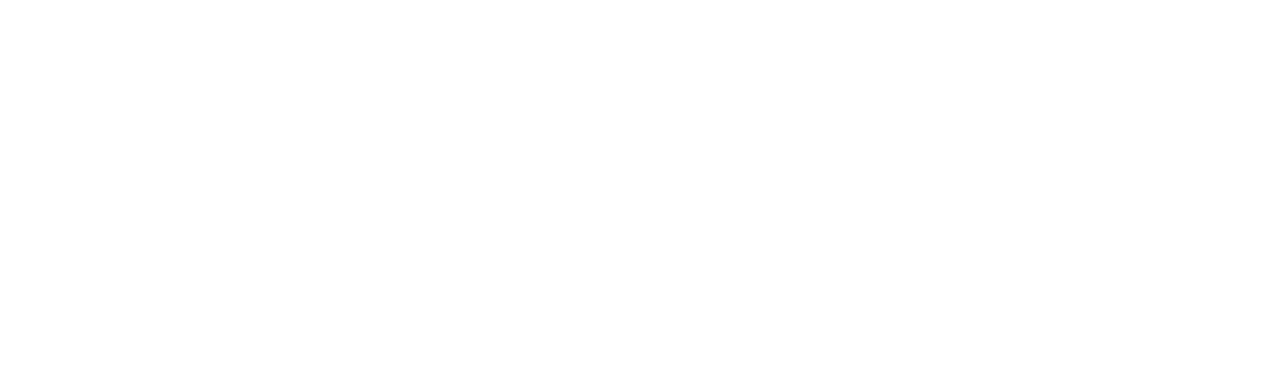
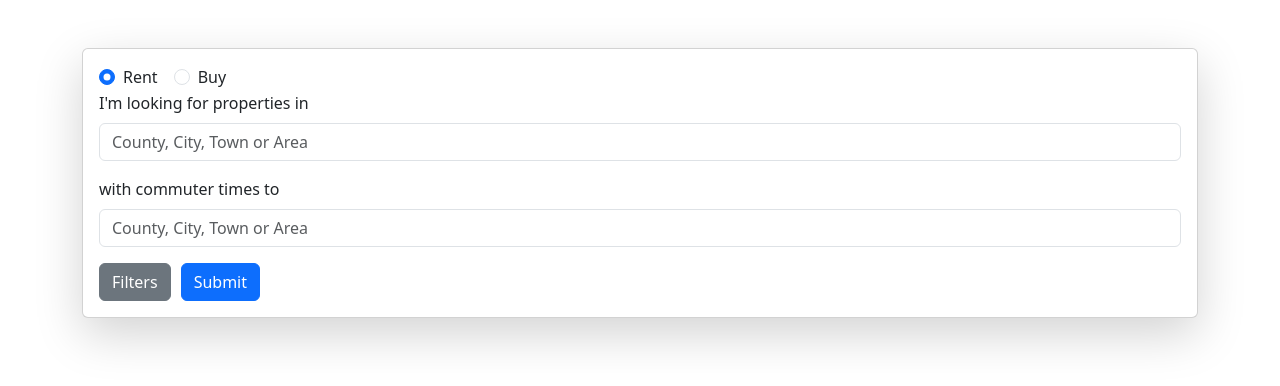
Before and after one commit to AllanNastin/Group4-design-project, a React (Create React App) app in the folder frontend/: page /search in a window 1280 px wide. Before the commit this address had no page. Shown: the top 386 px of the page. Built offline with nearby package versions, Linux system fonts and the light colour scheme.

Commit message:
Navigation, search page, listings and individual

```diff
--- a/frontend/src/App.js
+++ b/frontend/src/App.js
@@ -1,13 +1,17 @@
-import { BrowserRouter as Router, Route, Routes } from "react-router-dom";
+import { BrowserRouter as Router, Route, Routes, Navigate } from "react-router-dom";
 import IndividualListings from "./Pages/IndividualListings";
-import ListingsParser from "./components/ListingsParser";
+import Listings from "./Pages/Listings";
+import Search from "./Pages/Search";
 
 function App() {
   return (
     <Router>
       <Routes>
-        <Route path="/" element={<ListingsParser />} />
+        <Route path="/search" element={<Search/>} />
+        <Route path="/listings" element={<Listings/>} />
         <Route path="/listing/:id" element={<IndividualListings />} />
+
+        <Route path="*" element={<Navigate to="/search" replace />} />
       </Routes>
     </Router>
   );
--- /dev/null
+++ b/frontend/src/Pages/Listings.js
@@ -0,0 +1,11 @@
+import React from "react";
+import ListingsParser from "../components/ListingsParser";
+
+const Listings = () => {
+
+  return (
+    <ListingsParser/>
+  );
+};
+
+export default Listings;
--- /dev/null
+++ b/frontend/src/Pages/Search.js
@@ -0,0 +1,11 @@
+import React from "react";
+import SearchForm from "../components/SearchForm";
+
+const Search = () => {
+
+  return (
+    <SearchForm/>
+  );
+};
+
+export default Search;
--- a/frontend/src/components/ListingsParser.js
+++ b/frontend/src/components/ListingsParser.js
@@ -1,4 +1,5 @@
 import React, { useState, useEffect } from "react";
+import { useNavigate } from "react-router-dom";
 
 const ListingsParser = () => {
     const [listingsData, setListingsData] = useState(null);
@@ -25,6 +26,12 @@ const ListingsParser = () => {
             });
     }, []);
 
+    const navigate = useNavigate();
+
+    const handleListingClick = (listing) => {
+        navigate("/listing/" + listing.listing_id);
+    };
+
     if (loading) return <p>Loading property listings...</p>;
     if (error) return <p style={{ color: "red" }}>{error}</p>;
     if (!listingsData || !listingsData.listings || listingsData.listings.length === 0)
@@ -36,7 +43,7 @@ const ListingsParser = () => {
             <h2>Total Results: {listingsData.total_results}</h2>
 
             {listingsData.listings.map((listing) => (
-                <div key={listing.listing_id} style={{ border: "1px solid #ddd", padding: "10px", marginBottom: "10px" }}>
+                <div key={listing.listing_id} style={{ border: "1px solid #ddd", padding: "10px", marginBottom: "10px" }} onClick={() => handleListingClick(listing)}>
                     <h3>Listing ID: {listing.listing_id}</h3>
                     <p><strong>Address:</strong> {listing.address}</p>
                     <p><strong>Eircode:</strong> {listing.eircode}</p>
--- a/frontend/src/components/SearchForm.js
+++ b/frontend/src/components/SearchForm.js
@@ -1,10 +1,11 @@
 import { useState } from 'react';
-import Button from 'react-bootstrap/Button';
-import Form from 'react-bootstrap/Form';
+import { Container, Form, Card, Button } from "react-bootstrap";
+import { useNavigate } from "react-router-dom";
 
 const SearchForm = () => {
 
     const [showFilters, setShowFilters] = useState(false);
+    const navigate = useNavigate();
 
     const submitForm = (e) => {
         e.preventDefault();
@@ -13,9 +14,13 @@ const SearchForm = () => {
         const payload = Object.fromEntries(formData);
 
         console.log(payload);
+        navigate("/listings");
     }
 
     return (
+        <Container className="mt-5">
+            <Card className="shadow-lg">
+                <Card.Body>
                     <form onSubmit={submitForm}>
                     <Form.Check inline type="radio" label="Rent" name="type" value="rent" defaultChecked/>
                     <Form.Check inline type="radio" label="Buy" name="type" value="buy"/>
@@ -115,6 +120,9 @@ const SearchForm = () => {
                     <Button style={{ marginRight: '10px' }} variant="secondary" onClick={(e) => { e.preventDefault(); setShowFilters(!showFilters); }}>Filters</Button>
                     <Button variant="primary" type="submit">Submit</Button>
                     </form>
+                </Card.Body>
+            </Card>
+        </Container>
     );
 };
 
--- a/package.json
+++ /dev/null
@@ -1,6 +0,0 @@
-{
-  "dependencies": {
-    "bootstrap": "^5.3.3",
-    "react-bootstrap": "^2.10.9"
-  }
-}
```
Also changed, not shown: 1 other file (tests, documents, lock files or other folders). Lines whose indentation alone changed are shown as unchanged.
